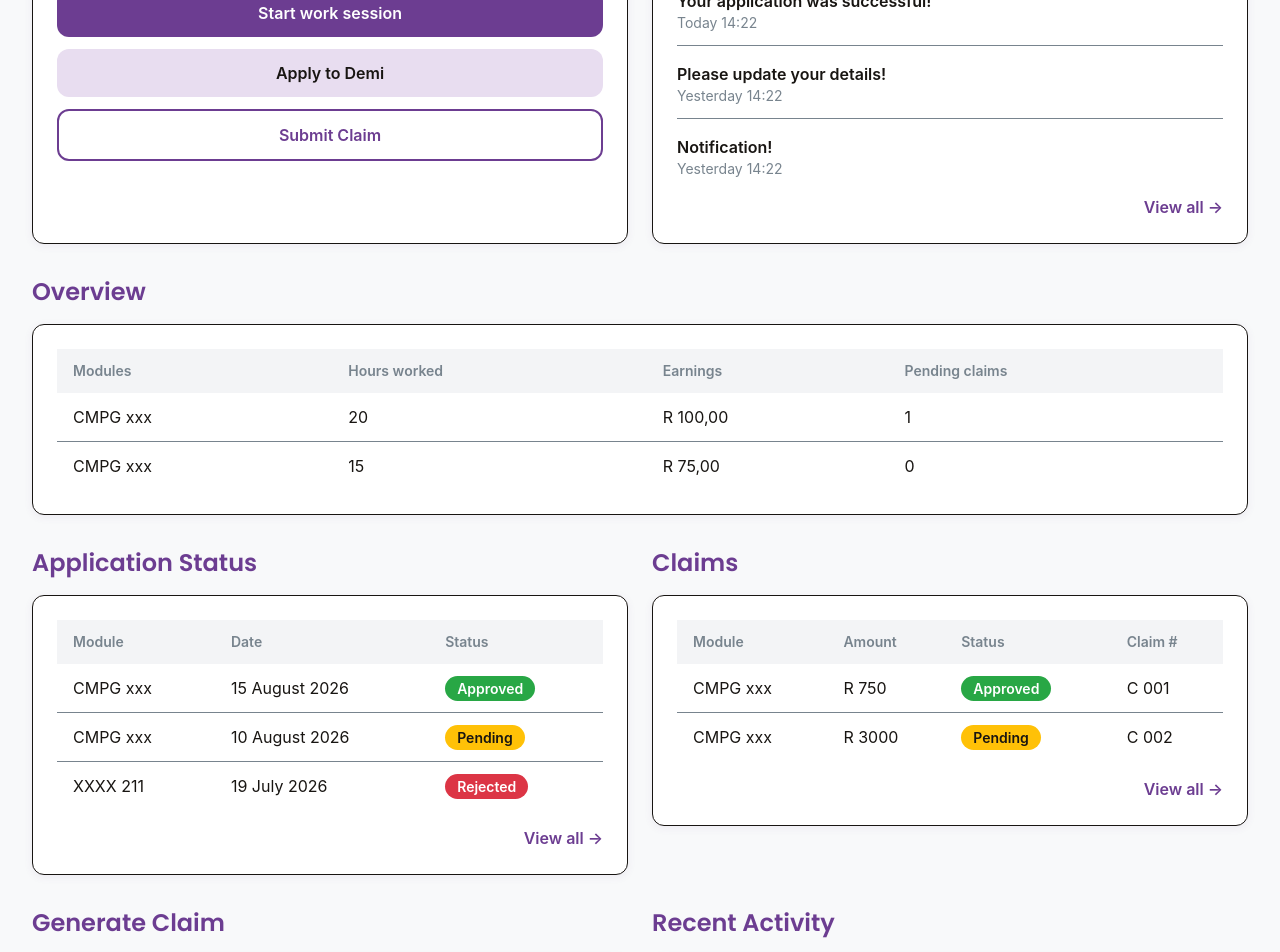
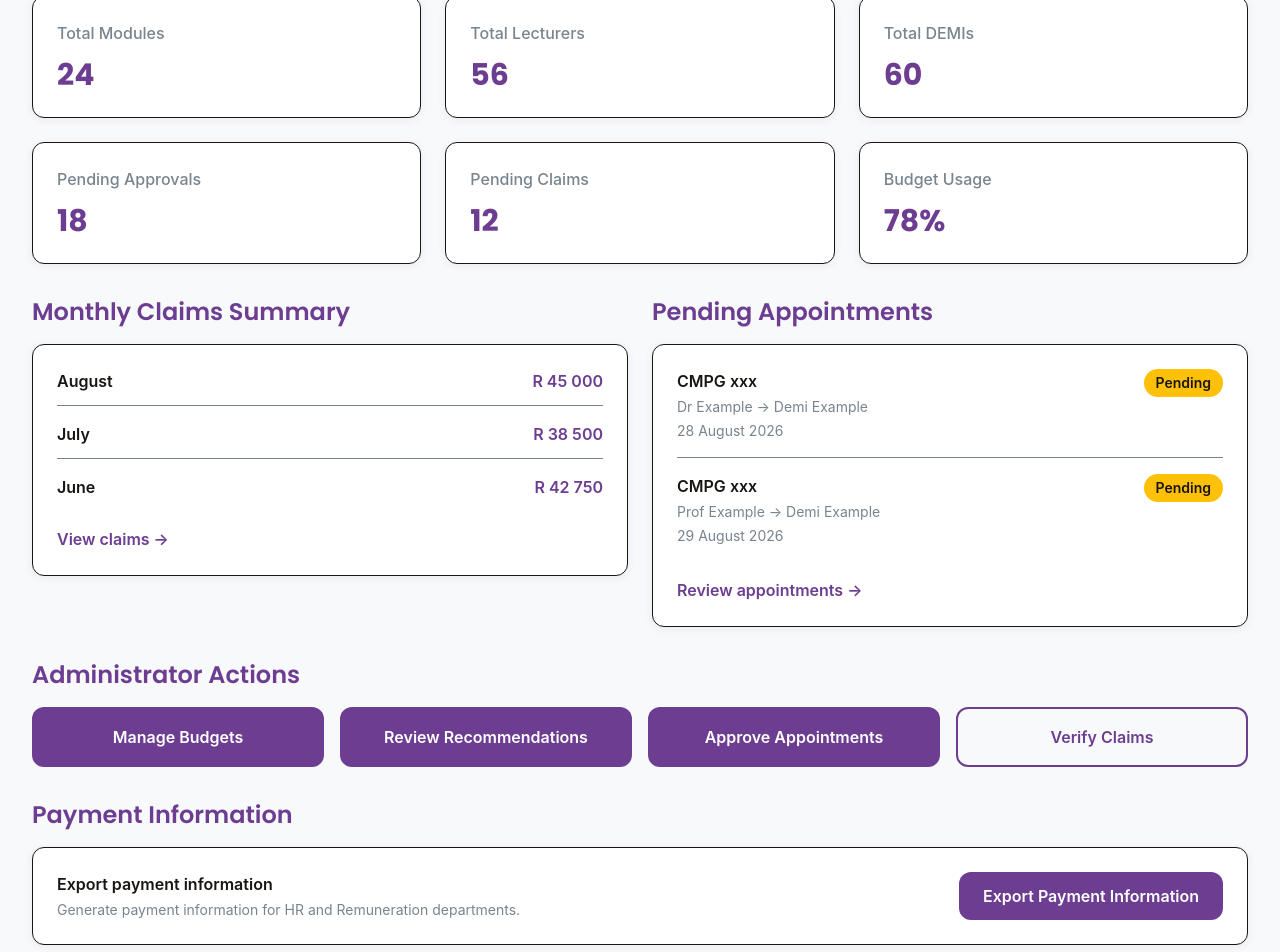
Before and after one commit to DACMS-Project-Group/DACMS, a React app in the folder frontend/: page / in a window 1280 px wide. Shown: the part 320-1272 px from the top of the page. Built offline with nearby package versions, Linux system fonts and the light colour scheme; the HTML template or start-up script is replaced by a standard one.

Commit message:
Add administrator dashboard

```diff
--- a/frontend/src/App.jsx
+++ b/frontend/src/App.jsx
@@ -1,5 +1,5 @@
 import React from 'react';
-import Dashboard from './pages/Dashboard';
+import AdminDashboard from './pages/AdminDashboard';
 import Navbar from './components/Navbar';
 import './index.css';
 
@@ -7,7 +7,7 @@ function App() {
   return (
     <div className="min-h-screen bg-off-white">
       <Navbar />
-      <Dashboard />
+      <AdminDashboard />
     </div>
   );
 }
--- /dev/null
+++ b/frontend/src/pages/AdminDashboard.jsx
@@ -0,0 +1,286 @@
+import React from 'react';
+import Card from '../components/Card';
+import StatusBadge from '../components/StatusBadge';
+
+const AdminDashboard = () => {
+  const statistics = [
+    {
+      title: 'Total Modules',
+      value: '24',
+    },
+    {
+      title: 'Total Lecturers',
+      value: '56',
+    },
+    {
+      title: 'Total DEMIs',
+      value: '60',
+    },
+    {
+      title: 'Pending Approvals',
+      value: '18',
+    },
+    {
+      title: 'Pending Claims',
+      value: '12',
+    },
+    {
+      title: 'Budget Usage',
+      value: '78%',
+    },
+  ];
+
+  const monthlyClaims = [
+    {
+      month: 'August',
+      amount: 'R 45 000',
+    },
+    {
+      month: 'July',
+      amount: 'R 38 500',
+    },
+    {
+      month: 'June',
+      amount: 'R 42 750',
+    },
+  ];
+
+  const pendingAppointments = [
+    {
+      lecturer: 'Dr Example',
+      demi: 'Demi Example',
+      module: 'CMPG xxx',
+      date: '28 August 2026',
+      status: 'Pending',
+    },
+    {
+      lecturer: 'Prof Example',
+      demi: 'Demi Example',
+      module: 'CMPG xxx',
+      date: '29 August 2026',
+      status: 'Pending',
+    },
+  ];
+
+  return (
+    <div className="min-h-screen bg-off-white">
+
+      {/* Page Title */}
+      <div className="bg-primary h-16 flex items-center px-8">
+        <h1 className="text-3xl font-poppins font-bold text-white">
+          Administrator Dashboard
+        </h1>
+      </div>
+
+      {/* Main Content */}
+      <div className="container mx-auto p-8">
+
+        {/* Welcome */}
+        <div className="mb-8">
+          <h2 className="text-3xl font-poppins font-semibold text-primary">
+            Administrator Overview
+          </h2>
+
+          <p className="text-neutral mt-2">
+            Monitor and manage the Demi Application and Claims Management System.
+          </p>
+        </div>
+
+        {/* ================================
+            SYSTEM STATISTICS
+        ================================= */}
+
+        <section className="mb-8">
+
+          <h3 className="text-2xl font-poppins font-semibold text-primary mb-4">
+            System Statistics
+          </h3>
+
+          <div className="grid grid-cols-1 sm:grid-cols-2 lg:grid-cols-3 gap-6">
+
+            {statistics.map((stat) => (
+              <Card key={stat.title}>
+                <div className="flex justify-between items-start">
+
+                  <div>
+                    <p className="text-neutral font-medium">
+                      {stat.title}
+                    </p>
+
+                    <p className="text-3xl font-poppins font-bold text-primary mt-3">
+                      {stat.value}
+                    </p>
+                  </div>
+
+                </div>
+              </Card>
+            ))}
+
+          </div>
+        </section>
+
+        {/* ================================
+            MONTHLY CLAIMS + PENDING ITEMS
+        ================================= */}
+
+        <div className="grid grid-cols-1 lg:grid-cols-2 gap-6 mb-8">
+
+          {/* Monthly Claims */}
+          <section>
+
+            <h3 className="text-2xl font-poppins font-semibold text-primary mb-4">
+              Monthly Claims Summary
+            </h3>
+
+            <Card>
+
+              <div className="space-y-4">
+
+                {monthlyClaims.map((claim) => (
+                  <div
+                    key={claim.month}
+                    className="flex justify-between items-center border-b border-neutral pb-3 last:border-0"
+                  >
+                    <span className="font-semibold text-dark">
+                      {claim.month}
+                    </span>
+
+                    <span className="font-semibold text-primary">
+                      {claim.amount}
+                    </span>
+                  </div>
+                ))}
+
+              </div>
+
+              <button className="text-primary font-semibold hover:underline mt-4">
+                View claims →
+              </button>
+
+            </Card>
+
+          </section>
+
+          {/* Pending Appointments */}
+          <section>
+
+            <h3 className="text-2xl font-poppins font-semibold text-primary mb-4">
+              Pending Appointments
+            </h3>
+
+            <Card>
+
+              <div className="space-y-4">
+
+                {pendingAppointments.map((appointment, index) => (
+                  <div
+                    key={index}
+                    className="border-b border-neutral pb-4 last:border-0"
+                  >
+
+                    <div className="flex justify-between items-start gap-4">
+
+                      <div>
+                        <p className="font-semibold text-dark">
+                          {appointment.module}
+                        </p>
+
+                        <p className="text-sm text-neutral mt-1">
+                          {appointment.lecturer} → {appointment.demi}
+                        </p>
+
+                        <p className="text-sm text-neutral mt-1">
+                          {appointment.date}
+                        </p>
+                      </div>
+
+                      <StatusBadge status={appointment.status} />
+
+                    </div>
+                  </div>
+                ))}
+
+              </div>
+
+              <button className="text-primary font-semibold hover:underline mt-4">
+                Review appointments →
+              </button>
+
+            </Card>
+
+          </section>
+
+        </div>
+
+        {/* ================================
+            ADMINISTRATOR ACTIONS
+        ================================= */}
+
+        <section className="mb-8">
+
+          <h3 className="text-2xl font-poppins font-semibold text-primary mb-4">
+            Administrator Actions
+          </h3>
+
+          <div className="grid grid-cols-1 sm:grid-cols-2 lg:grid-cols-4 gap-4">
+
+            <button className="bg-primary text-white px-6 py-4 rounded-xl font-semibold hover:bg-primary-dark transition">
+              Manage Budgets
+            </button>
+
+            <button className="bg-primary text-white px-6 py-4 rounded-xl font-semibold hover:bg-primary-dark transition">
+              Review Recommendations
+            </button>
+
+            <button className="bg-primary text-white px-6 py-4 rounded-xl font-semibold hover:bg-primary-dark transition">
+              Approve Appointments
+            </button>
+
+            <button className="border-2 border-primary text-primary px-6 py-4 rounded-xl font-semibold hover:bg-primary-lightest transition">
+              Verify Claims
+            </button>
+
+          </div>
+
+        </section>
+
+        {/* ================================
+            PAYMENT INFORMATION
+        ================================= */}
+
+        <section>
+
+          <h3 className="text-2xl font-poppins font-semibold text-primary mb-4">
+            Payment Information
+          </h3>
+
+          <Card>
+
+            <div className="flex flex-col md:flex-row md:items-center md:justify-between gap-4">
+
+              <div>
+                <p className="font-semibold text-dark">
+                  Export payment information
+                </p>
+
+                <p className="text-sm text-neutral mt-1">
+                  Generate payment information for HR and Remuneration departments.
+                </p>
+              </div>
+
+              <button className="bg-primary text-white px-6 py-3 rounded-xl font-semibold hover:bg-primary-dark transition">
+                Export Payment Information
+              </button>
+
+            </div>
+
+          </Card>
+
+        </section>
+
+      </div>
+    </div>
+  );
+};
+
+export default AdminDashboard;
```
